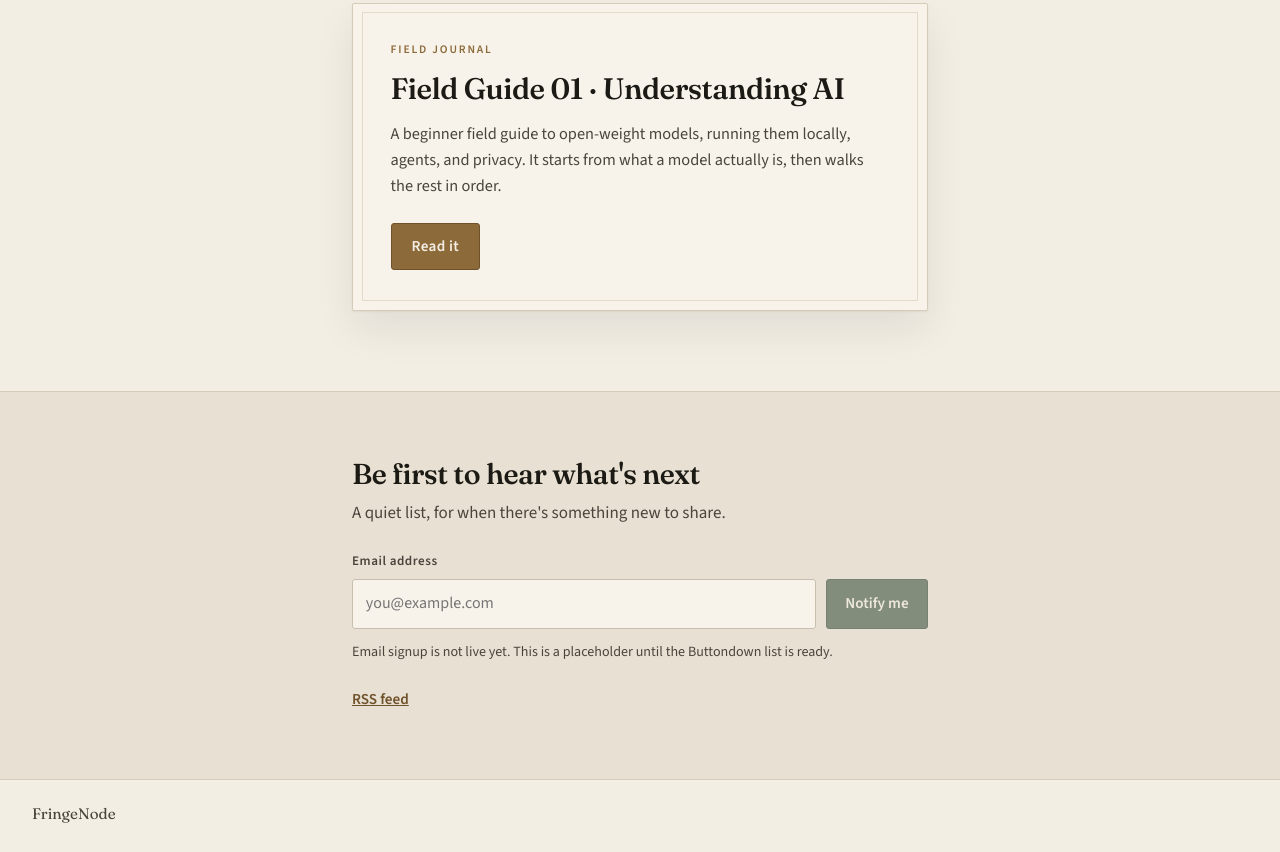
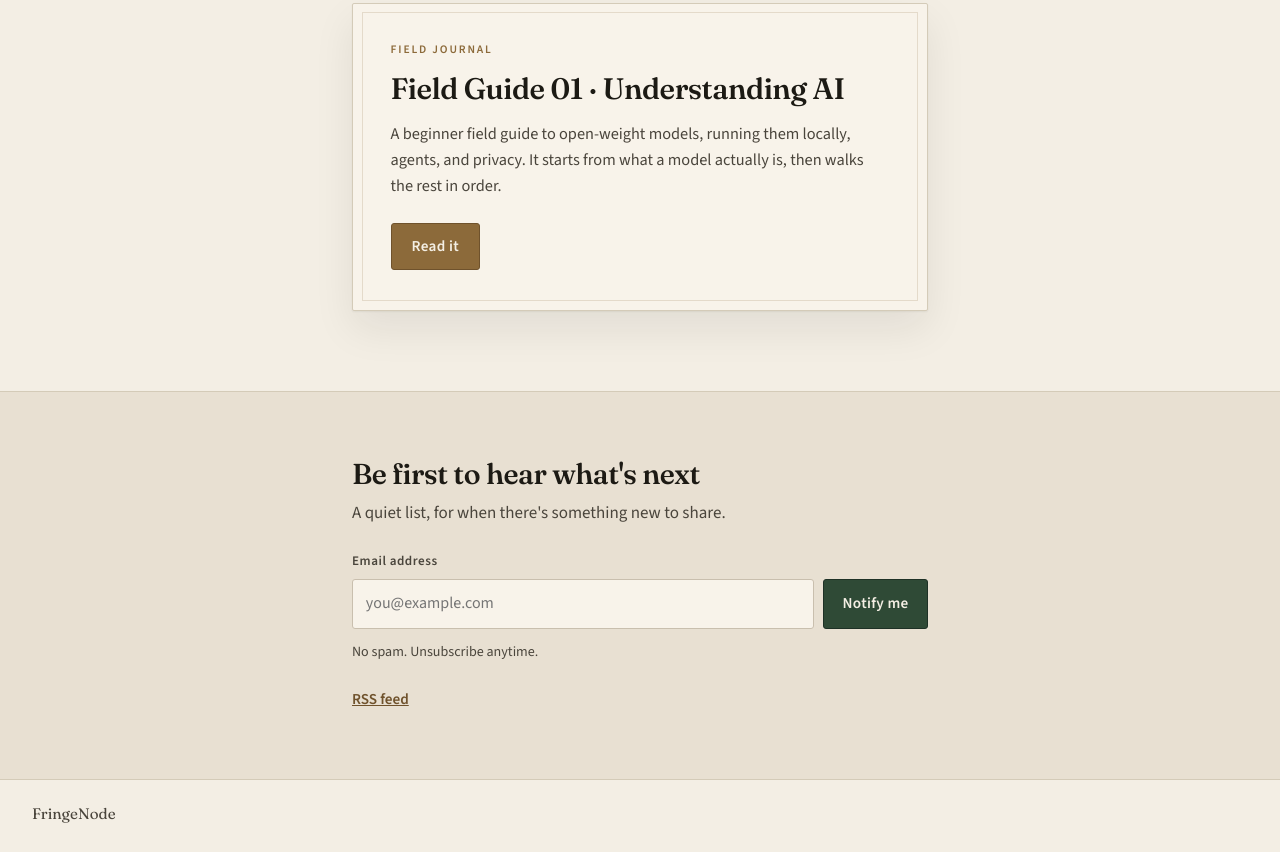
Before and after one commit to fringenode-ai/fringenode-ai.github.io, a plain HTML site: page index.html in a window 1280 px wide. Shown: the part 1036-1888 px from the top of the page. Drawn offline with Linux system fonts and the light colour scheme.

Commit message:
Wire newsletter signup form to Buttondown.
Point the landing-page form at the FringeNode Buttondown embed endpoint and ship the accompanying prebuilt HTML, CSS, and feed update byte-for-byte.

Co-authored-by: fringenode-ai <fringenode-ai@users.noreply.github.com>

```diff
--- a/feed.xml
+++ b/feed.xml
@@ -5,7 +5,7 @@
     <link>https://fringenode-ai.github.io/</link>
     <description>AI engineering for living systems. Field guides and notes from the edges.</description>
     <language>en-us</language>
-    <lastBuildDate>Sun, 15 Nov 2026 15:32:31 -0500</lastBuildDate>
+    <lastBuildDate>Sun, 15 Nov 2026 19:40:12 -0500</lastBuildDate>
     <item>
       <title>Field Guide 01 · Understanding AI</title>
       <link>https://fringenode-ai.github.io/understanding-ai/</link>
--- a/home.css
+++ b/home.css
@@ -338,8 +338,16 @@ a:hover { color: var(--moss); }
   font: inherit;
   font-weight: 600;
   font-size: 0.95rem;
-  cursor: not-allowed;
-  opacity: 0.55;
+  letter-spacing: 0.02em;
+  cursor: pointer;
+  transition: background 0.15s ease, border-color 0.15s ease;
+}
+.signup button:hover {
+  background: var(--moss-deep);
+}
+.signup button:focus {
+  outline: 2px solid var(--focus);
+  outline-offset: 2px;
 }
 
 .signup-note {
--- a/index.html
+++ b/index.html
@@ -64,16 +64,14 @@
     <h2>Be first to hear what's next</h2>
     <p class="follow-lead">A quiet list, for when there's something new to share.</p>
 
-    <!-- TODO: put the Buttondown form action here once the account is created.
-         Typical action: https://buttondown.com/api/emails/embed-subscribe/USERNAME
-         The email field name should remain "email". -->
-    <form class="signup" action="#" method="post" onsubmit="return false;">
+    <form class="signup" action="https://buttondown.com/api/emails/embed-subscribe/fringenode" method="post" target="_blank" rel="noopener noreferrer">
       <label for="email">Email address</label>
       <div class="signup-row">
-        <input type="email" id="email" name="email" placeholder="you@example.com" autocomplete="email" required>
-        <button type="submit" disabled>Notify me</button>
+        <input type="email" id="email" name="email" placeholder="you@example.com" autocomplete="email" required aria-describedby="signup-privacy">
+        <button type="submit">Notify me</button>
       </div>
-      <p class="signup-note">Email signup is not live yet. This is a placeholder until the Buttondown list is ready.</p>
+      <input type="hidden" value="1" name="embed">
+      <p class="signup-note" id="signup-privacy">No spam. Unsubscribe anytime.</p>
     </form>
 
     <p class="rss"><a href="feed.xml">RSS feed</a></p>
```
